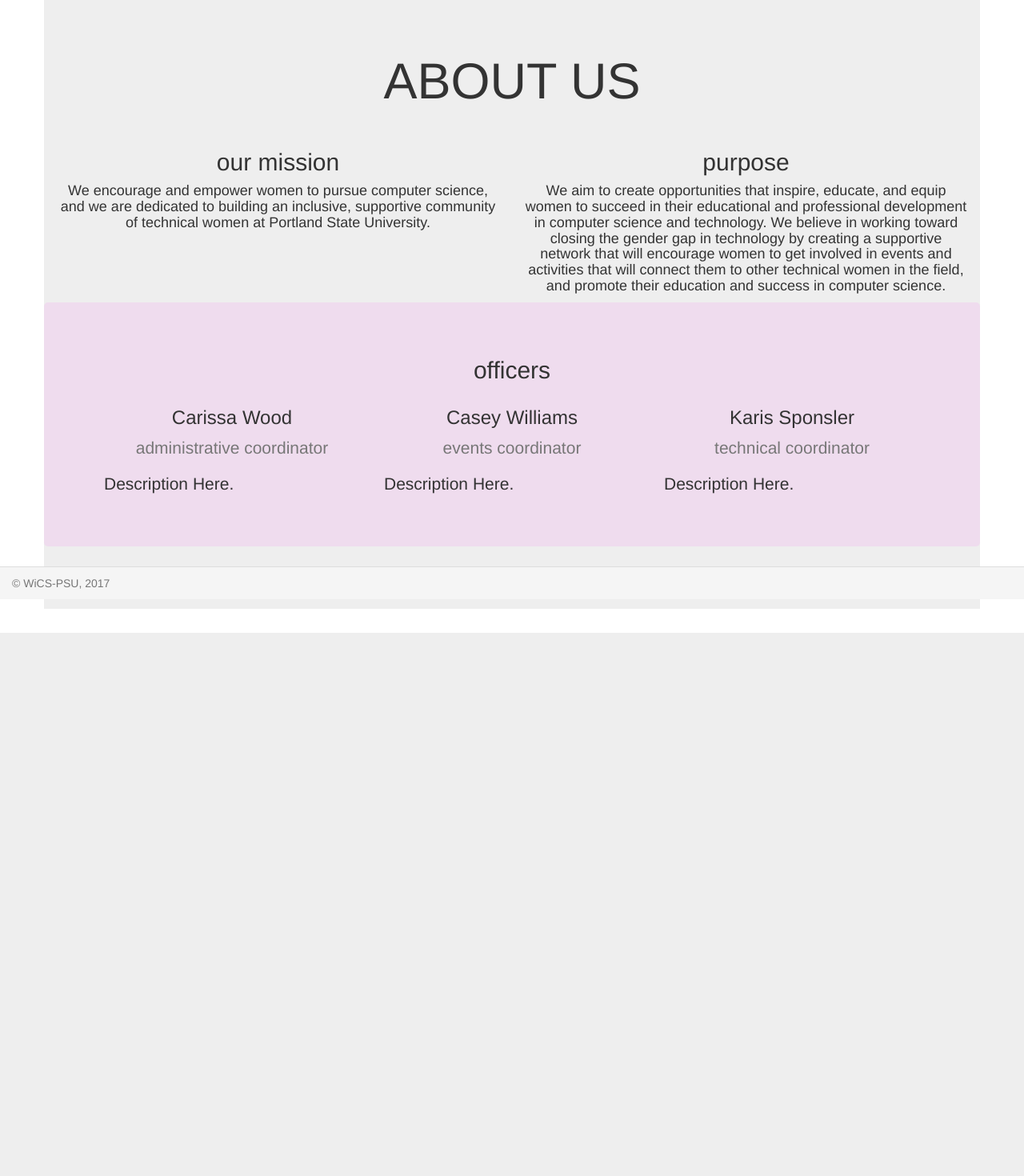
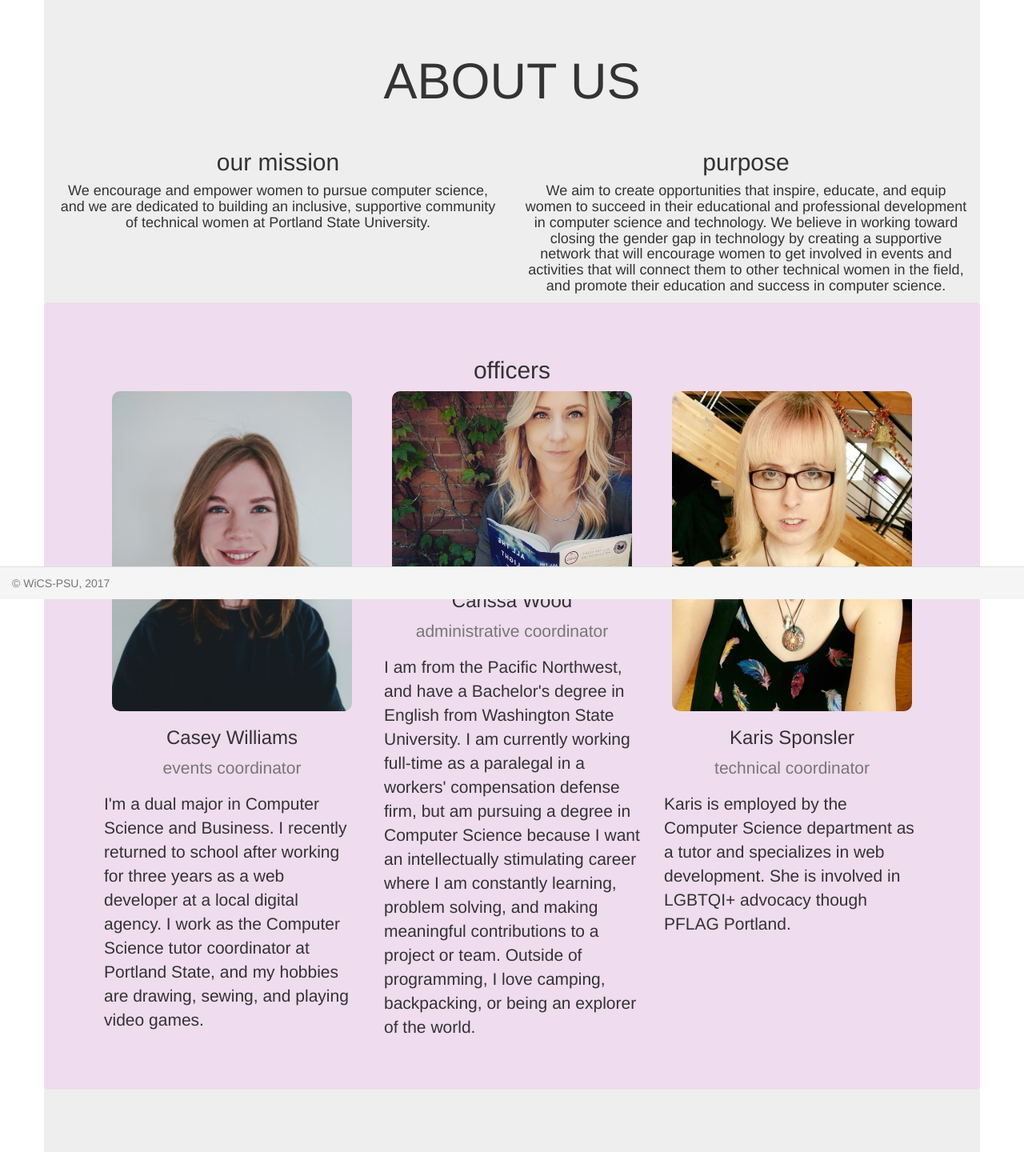
Before and after one commit to karikittie/WiCS_site, a Django app: page /about/ in a window 1280 px wide. Shown: the part 51-1521 px from the top of the page at 80% size. Before the commit the page ends 842 px from the top, so only its background shows below. Run offline with Django 3.2, Linux system fonts and the light colour scheme; some libraries are stand-ins or nearby versions.

Commit message:
Added 'about' content

```diff
--- a/WiCS/views.py
+++ b/WiCS/views.py
@@ -13,10 +13,12 @@ def about(request):
 def contact(request):
     return render_to_response('contact.html', {'title': 'contact', **getIncludes()})
 
+def getBaseURL():
+    baseDirectory = os.path.dirname(os.path.dirname(os.path.abspath(__file__)))
+    return os.path.join(baseDirectory, "static")
 
 def getIncludes(base=None):
-    baseDirectory = os.path.dirname(os.path.dirname(os.path.abspath(__file__)))
-    baseStatic = os.path.join(baseDirectory, "static")
+    baseStatic = getBaseURL()
     if base is not None:
         baseStatic = base
     staticCSS = os.listdir(os.path.join(baseStatic, "CSS"))
--- a/static/CSS/generalStyles.css
+++ b/static/CSS/generalStyles.css
@@ -3,6 +3,11 @@
 /* This is to fix a header-nav bug in Bootstrap */
 body {
     padding-top: 50px;
+}
+
+.profileImage {
+    width: 300px;
+    border-radius: 10px;
 }
 
 .rounded-corners {
--- a/templates/about.html
+++ b/templates/about.html
@@ -1,5 +1,4 @@
 {% extends 'index.html' %}
-
 {% block body %}
 <div class="container text-center jumbotron">
     <h1>ABOUT US</h1><br>
@@ -26,21 +25,33 @@
     <div class="row jumbotron">
         <h2>officers</h2>
         <div class="col-lg-4">
+            <img src="/static/images/caseySelfie.jpg" class="profileImage" />
+            <h3>Casey Williams</h3><p class="text-muted">events coordinator</p>
+            <p class="text-left">
+                I'm a dual major in Computer Science and Business. I recently returned to school after working
+                for three years as a web developer at a local digital agency. I work as the Computer Science
+                tutor coordinator at Portland State, and my hobbies are drawing, sewing, and playing video games.
+            </p>
+        </div>
+        <div class="col-lg-4">
+            <img src="/static/images/carissaSelfie.jpg" class="profileImage" />
             <h3>Carissa Wood</h3><p class="text-muted">administrative coordinator</p>
             <p class="text-left">
-                Description Here.
+                I am from the Pacific Northwest, and have a Bachelor's degree in English from Washington State
+                University. I am currently working full-time as a paralegal in a workers' compensation defense
+                firm, but am pursuing a degree in Computer Science because I want an intellectually stimulating
+                career where I am constantly learning, problem solving, and making meaningful contributions to
+                a project or team. Outside of programming, I love camping, backpacking, or being an explorer
+                of the world.
             </p>
-        </div><!-- /.col-lg-4 -->
+        </div>
         <div class="col-lg-4">
-            <h3>Casey Williams</h3><p class="text-muted">events coordinator</p>
-            <p class="text-left">
-                Description Here.
-            </p>
-        </div><!-- /.col-lg-4 -->
-        <div class="col-lg-4">
+            <img src="/static/images/mySelfie.jpg" class="profileImage" />
             <h3>Karis Sponsler</h3><p class="text-muted">technical coordinator</p>
             <p class="text-left">
-                Description Here.
+                Karis is employed by the Computer Science department as a tutor and
+                specializes in web development. She is involved in LGBTQI+ advocacy
+                though PFLAG Portland.
             </p>
         </div>
     </div>
```
Also changed, not shown: static/images/carissaSelfie.jpg (added), static/images/caseySelfie.jpg (added), static/images/mySelfie.jpg (added).
